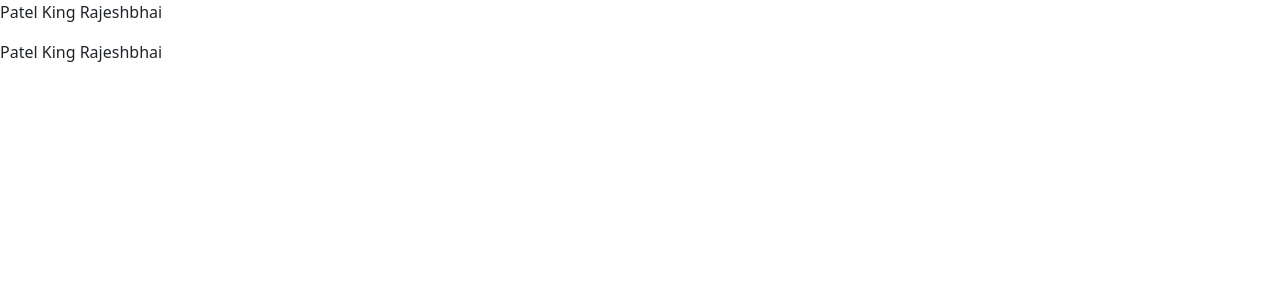
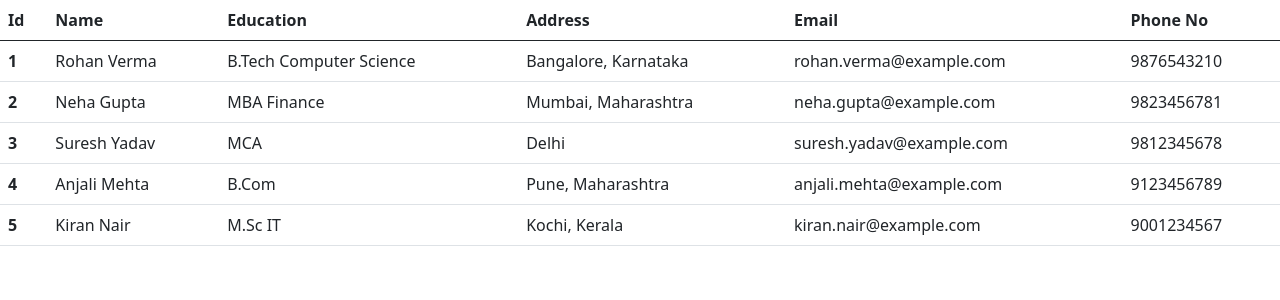
Before and after one commit to Patel-Kingkumar/Angular-Practice, an Angular app: page / in a window 1280 px wide. Shown: the top 300 px of the page. Built offline with nearby package versions, Linux system fonts and the light colour scheme.

Commit message:
014  : Practical five complete

```diff
--- a/src/app/app.component.html
+++ b/src/app/app.component.html
@@ -8,4 +8,5 @@
 <!-- <app-test-one></app-test-one> -->
 <!-- <app-test-two></app-test-two> -->
 <!-- <app-test-three></app-test-three> -->
- <app-test-four></app-test-four>
+ <!-- <app-test-four></app-test-four> -->
+  <app-test-five></app-test-five>
--- a/src/app/app.module.ts
+++ b/src/app/app.module.ts
@@ -23,6 +23,7 @@ import { TestThreeTwoComponent } from './test-three-two/test-three-two.component
 import { TestThreeComponent } from './test-three/test-three.component';
 import { FirstCapitalLetterPipe } from './first-capital-letter.pipe';
 import { TestFourComponent } from './test-four/test-four.component';
+import { TestFiveComponent } from './test-five/test-five.component';
 
 @NgModule({
   declarations: [
@@ -45,6 +46,7 @@ import { TestFourComponent } from './test-four/test-four.component';
     TestThreeComponent,
     FirstCapitalLetterPipe,
     TestFourComponent,
+    TestFiveComponent,
   ],
   imports: [
     BrowserModule,
--- /dev/null
+++ b/src/app/test-five/test-five.component.html
@@ -0,0 +1,28 @@
+<div *ngIf="!isDispLoader; else showLoader">
+<table class="table">
+  <thead>
+    <tr>
+      <th scope="col">Id</th>
+      <th scope="col">Name</th>
+      <th scope="col">Education</th>
+      <th scope="col">Address</th>
+      <th scope="col">Email</th>
+      <th scope="col">Phone No</th>
+    </tr>
+  </thead>
+  <tbody>
+    <tr *ngFor="let item of employees">
+      <th scope="row">{{ item.id }}</th>
+      <td>{{ item.name }}</td>
+      <td>{{ item.education }}</td>
+      <td>{{ item.address }}</td>
+      <td>{{ item.email }}</td>
+      <td>{{ item.phone }}</td>
+    </tr>
+  </tbody>
+</table>
+</div>
+
+<ng-template #showLoader>
+<div class="loading"></div>
+</ng-template>
--- /dev/null
+++ b/src/app/test-five/test-five.component.scss
@@ -0,0 +1,30 @@
+.loading {
+  height: 0;
+  width: 0;
+  padding: 15px;
+  border: 6px solid #ccc;
+  border-right-color: #888;
+  border-radius: 22px;
+  -webkit-animation: rotate 1s infinite linear;
+  animation: rotate 1s infinite linear;
+  /* left, top and position just for the demo! */
+  position: absolute;
+  left: 50%;
+  top: 50%;
+}
+
+@-webkit-keyframes rotate {
+  /* 100% keyframe for  clockwise.
+     use 0% instead for anticlockwise */
+  100% {
+    -webkit-transform: rotate(360deg);
+  }
+}
+
+@keyframes rotate {
+  /* 100% keyframe for  clockwise.
+     use 0% instead for anticlockwise */
+  100% {
+    transform: rotate(360deg);
+  }
+}
--- /dev/null
+++ b/src/app/test-five/test-five.component.ts
@@ -0,0 +1,62 @@
+import { Component, OnInit } from '@angular/core';
+
+@Component({
+  selector: 'app-test-five',
+  templateUrl: './test-five.component.html',
+  styleUrls: ['./test-five.component.scss'],
+})
+export class TestFiveComponent implements OnInit {
+
+  employees: any;
+  isDispLoader: boolean = true;
+  constructor() {}
+
+  ngOnInit(): void {
+    setTimeout(() => {
+      this.isDispLoader = true;
+    this.employees = [
+      {
+        id: 1,
+        name: 'Rohan Verma',
+        education: 'B.Tech Computer Science',
+        address: 'Bangalore, Karnataka',
+        email: 'rohan.verma@example.com',
+        phone: '9876543210',
+      },
+      {
+        id: 2,
+        name: 'Neha Gupta',
+        education: 'MBA Finance',
+        address: 'Mumbai, Maharashtra',
+        email: 'neha.gupta@example.com',
+        phone: '9823456781',
+      },
+      {
+        id: 3,
+        name: 'Suresh Yadav',
+        education: 'MCA',
+        address: 'Delhi',
+        email: 'suresh.yadav@example.com',
+        phone: '9812345678',
+      },
+      {
+        id: 4,
+        name: 'Anjali Mehta',
+        education: 'B.Com',
+        address: 'Pune, Maharashtra',
+        email: 'anjali.mehta@example.com',
+        phone: '9123456789',
+      },
+      {
+        id: 5,
+        name: 'Kiran Nair',
+        education: 'M.Sc IT',
+        address: 'Kochi, Kerala',
+        email: 'kiran.nair@example.com',
+        phone: '9001234567',
+      },
+    ];
+    this.isDispLoader = false;
+  }, 5000);
+  }
+}
```
Also changed, not shown: 1 other file (tests, documents, lock files or other folders).
